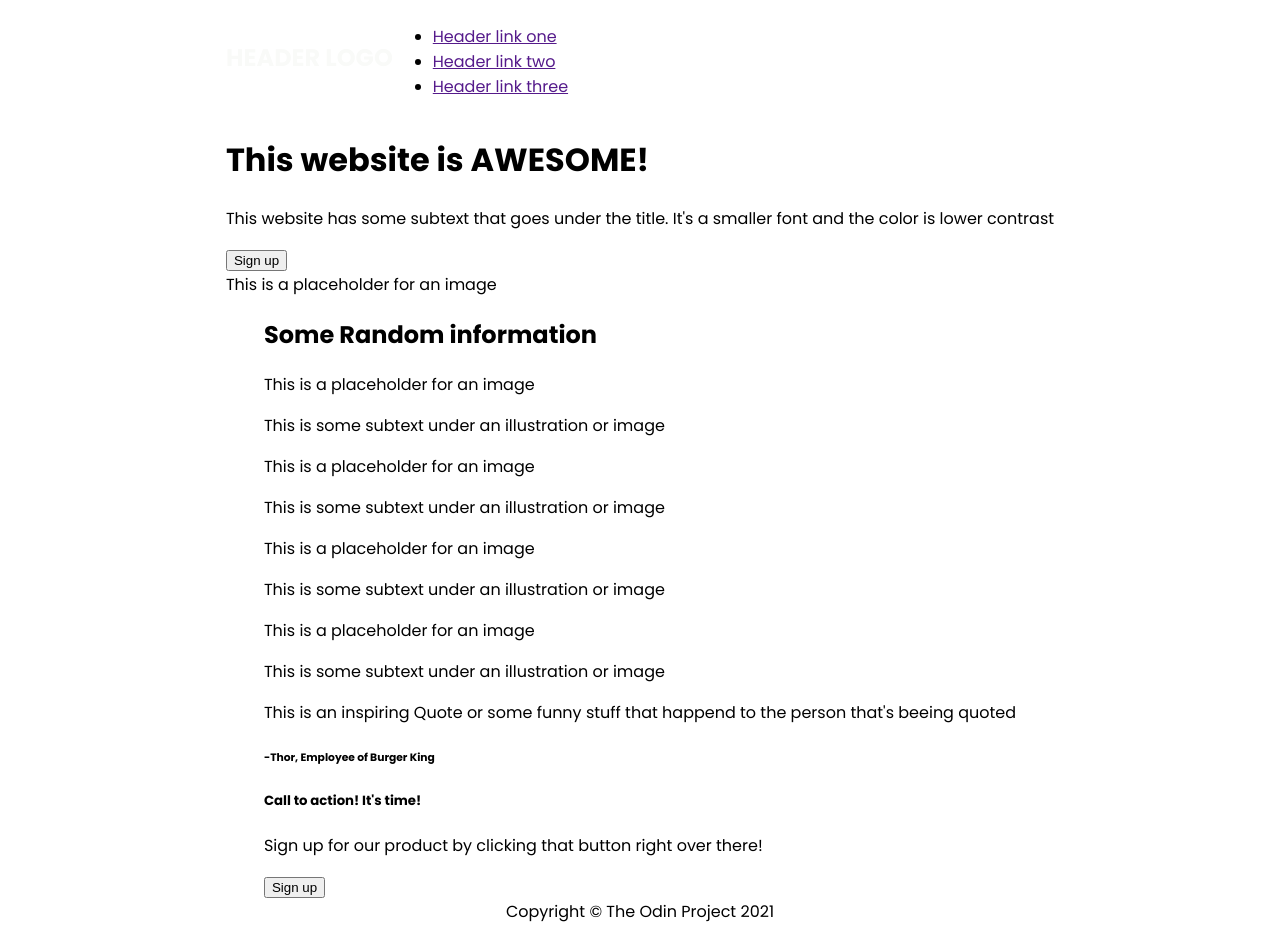
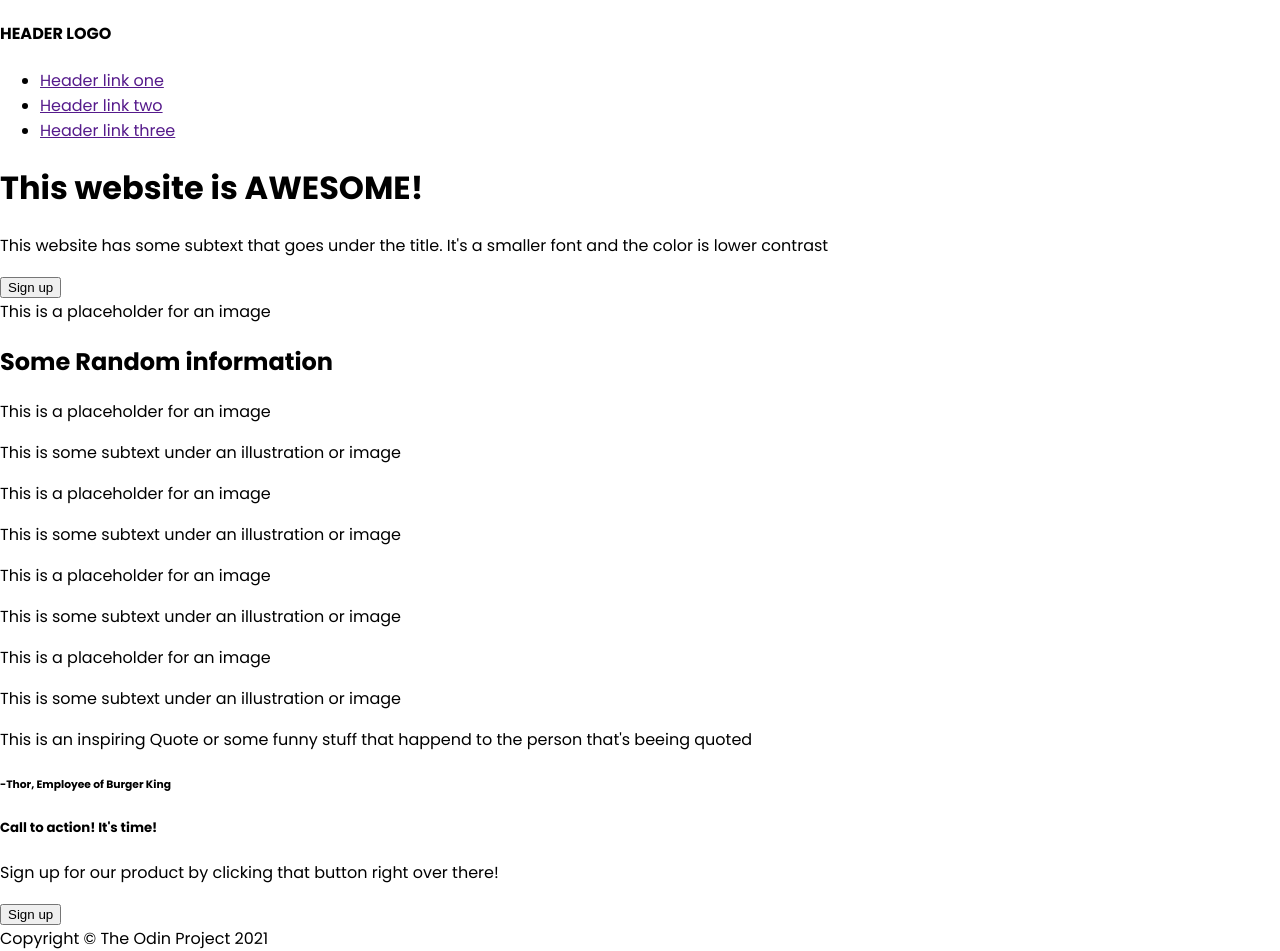
Before and after one commit to Hook-88/Landing-page, a plain HTML site: page index.html in a window 1280 px wide. Drawn offline with Linux system fonts and the light colour scheme.

Commit message:
start over

```diff
--- a/index.html
+++ b/index.html
@@ -12,16 +12,13 @@
 </head>
 <body>
   <div class="header">
-    <div class="header-nav">
     <h4>HEADER LOGO</h4>
     <ul>
     <li><a href="">Header link one</a></li>
     <li><a href="">Header link two</a></li>
     <li><a href="">Header link three</a></li>
     </ul>
-    </div>
 
-    <div class="header-text">
     <h1>This website is AWESOME!</h1>
     <p>This website has some subtext that goes under the title. It's a smaller font and the color is lower contrast</p>
     <button>Sign up</button>
@@ -31,8 +28,7 @@
   </div>
 
 
-  </div>
-  <div class="main">
+  <div class="main-row-one">
     <h2>Some Random information</h2>
 
     <div class="card">
@@ -62,16 +58,19 @@
       </div>
       <p>This is some subtext under an illustration or image</p>
     </div>
+  </div>
 
+  <div class="main-row-two">
     <p>This is an inspiring Quote or some funny stuff that happend to the person that's beeing quoted</p>
     <h6>-Thor, Employee of Burger King</h6>
+  </div>
 
+  <div class="main-row-three">
     <div class="sign-up-info">
       <h5>Call to action! It's time!</h5>
       <p>Sign up for our product by clicking that button right over there!</p>
       <button>Sign up</button>
     </div>
-
   </div>
 
   <div class="footer">
--- a/style.css
+++ b/style.css
@@ -1,20 +1,4 @@
 body {
   font-family: 'Poppins', sans-serif;
-  display: flex;
-  flex-direction: column;
-  align-items: center;
+  margin: 0;
 }
-
-.header {
-  display: flex;
-  flex-direction: column;
-}
-
-.header-nav {
-  display: flex;
-}
-
-.header-nav h4 {
-  font-size: 24px;
-  color: #f9faf8;
-}
```
Lines whose indentation alone changed are shown as unchanged.
